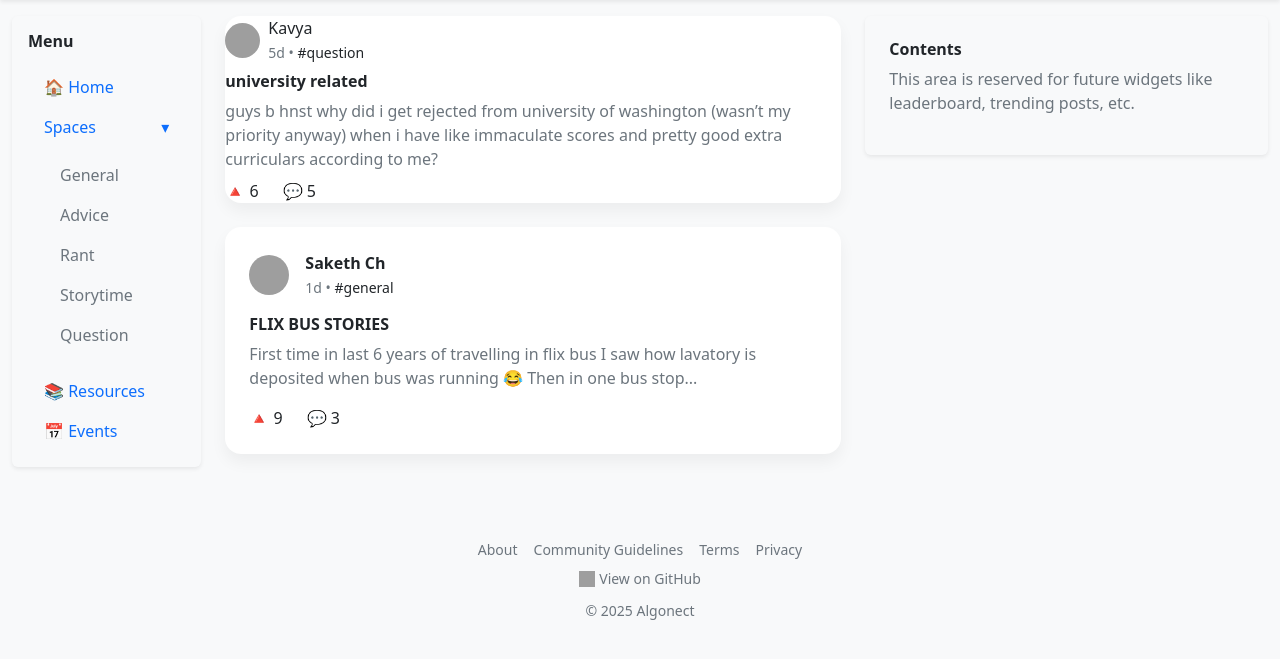
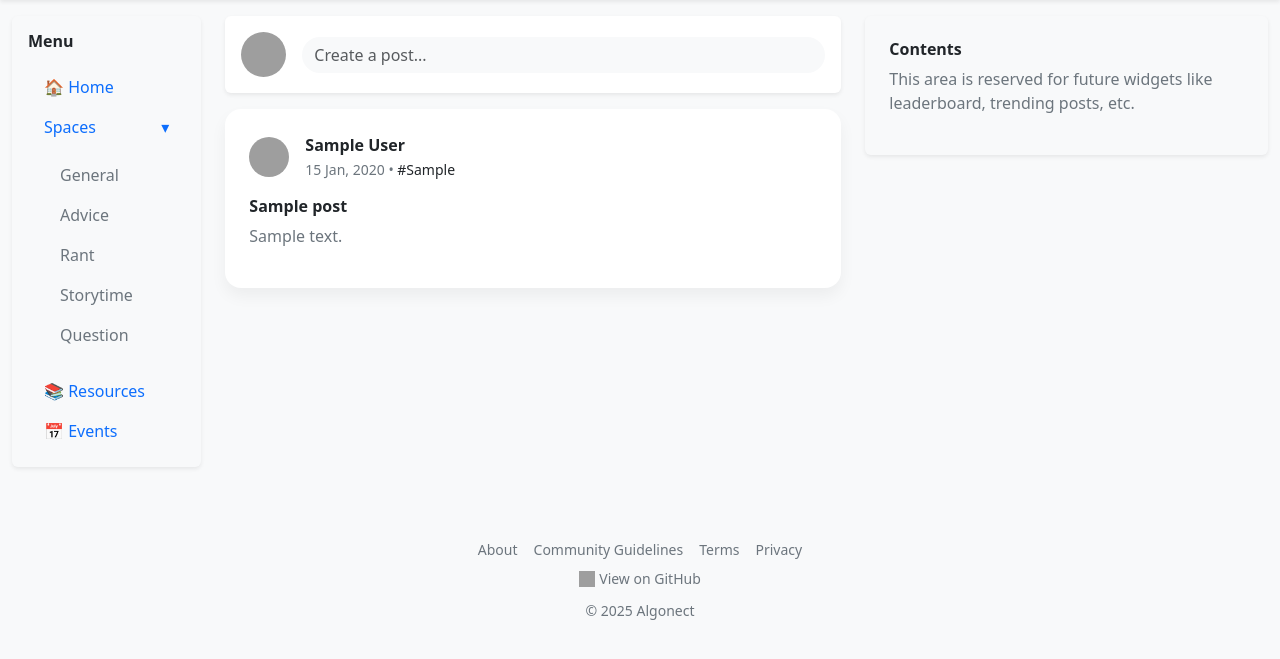
Before and after one commit to Tarangrana/Algonect, a PHP site: page / in a window 1280 px wide. Shown: the part 56-715 px from the top of the page. Run offline with PHP 8.4, Linux system fonts and the light colour scheme; tables that the repository leaves empty or names only in its code hold one stand-in row (values such as "Sample post"); grey boxes are pictures that could not be loaded.

Commit message:
fixed create post

```diff
--- a/index.php
+++ b/index.php
@@ -38,43 +38,41 @@
     <!-- Center Feed -->
     <div class="col-md-6 main-feed">
 
-      <!-- Post 1 -->
-      <div class="post-card mb-4">
-        <div class="d-flex align-items-center mb-2">
-          <img src="assets/images/default-pfp.png" width="35" height="35" class="rounded-circle me-2">
-          <div>
-            <div class="post-author">Kavya</div>
-            <small class="text-muted">5d • <span class="text-primary">#question</span></small>
-          </div>
-        </div>
-        <h6 class="fw-bold">university related</h6>
-        <p class="text-muted mb-2">
-          guys b hnst why did i get rejected from university of washington (wasn’t my priority anyway) when i have like immaculate scores and pretty good extra curriculars according to me?
-        </p>
-        <div class="d-flex justify-content-start text-muted fs-6">
-          <span class="me-4">🔺 6</span>
-          <span>💬 5</span>
-        </div>
+    <!-- Create Post Shortcut Input -->
+<div class="d-flex align-items-center mb-3 p-3 bg-white rounded shadow-sm">
+  <img src="<?= $_SESSION['profile_pic'] ?? 'assets/images/default-pfp.png' ?>" width="45" height="45" class="rounded-circle me-3" alt="Profile Picture">
+
+  <input type="text"
+         class="form-control rounded-pill bg-light border-0 text-muted"
+         placeholder="Create a post..."
+         data-bs-toggle="modal"
+         data-bs-target="#createPostModal"
+         readonly>
 </div>
 
-      <!-- Post 2 -->
-      <div class="post-card p-4">
+    <?php
+require_once 'includes/db_connect.php';
+$sql = "SELECT posts.*, users_info.name FROM posts
+        JOIN users_info ON posts.user_id = users_info.id
+        ORDER BY posts.created_at DESC";
+
+$result = $conn->query($sql);
+
+
+while ($row = $result->fetch_assoc()):
+?>
+  <div class="post-card p-4 mb-4">
     <div class="d-flex align-items-center mb-3">
       <img src="assets/images/default-pfp.png" class="rounded-circle me-3" width="40" height="40" />
       <div>
-            <div class="fw-semibold">Saketh Ch</div>
-            <small class="text-muted">1d • <span class="text-primary">#general</span></small>
+        <div class="fw-semibold"><?= htmlspecialchars($row['name']) ?></div>
+        <small class="text-muted"><?= date("d M, Y", strtotime($row['created_at'])) ?> • <span class="text-primary">#<?= htmlspecialchars($row['tag']) ?></span></small>
       </div>
     </div>
-        <h6 class="fw-bold">FLIX BUS STORIES</h6>
-        <p class="text-muted">
-          First time in last 6 years of travelling in flix bus I saw how lavatory is deposited when bus was running 😂 Then in one bus stop...
-        </p>
-        <div class="d-flex gap-4 text-muted">
-          <span>🔺 9</span>
-          <span>💬 3</span>
+    <h6 class="fw-bold"><?= htmlspecialchars($row['title']) ?></h6>
+    <p class="text-muted"><?= nl2br(htmlspecialchars($row['content'])) ?></p>
   </div>
-      </div>
+<?php endwhile; ?>
 
     </div>
 
@@ -84,7 +82,58 @@
   </div>
 </div>
 
+<!-- Creating Post -->
+<div class="modal fade" id="createPostModal" tabindex="-1" aria-hidden="true">
+  <div class="modal-dialog modal-dialog-centered">
+    <div class="modal-content p-4 rounded-4" style="backdrop-filter: blur(8px);">
+      <div class="modal-body">
+
+        <h6 class="text-primary fw-semibold mb-3">Create Post:</h6>
+
+        <form action="php\create_post.php" method="POST" enctype="multipart/form-data">
+
+          <!-- Profile + Tag Selector -->
+          <div class="d-flex align-items-center mb-3">
+            <img src="<?= $_SESSION['profile_pic'] ?? 'assets/images/default-pfp.png' ?>" width="45" height="45" class="rounded-circle me-2">
+            <span class="fw-semibold"><?= $_SESSION['name'] ?? 'Tarang Rana' ?></span>
+            <span class="ms-2 text-muted">in</span>
+            <select name="tag" class="form-select ms-2 w-auto" required>
+              <option value="" disabled selected>Select a space...</option>
+              <option value="general">#general</option>
+              <option value="advice">#advice</option>
+              <option value="rant">#rant</option>
+              <option value="storytime">#storytime</option>
+              <option value="question">#question</option>
+            </select>
+          </div>
+
+          <!-- Title -->
+          <input type="text" name="title" class="form-control mb-3 rounded" placeholder="Add a title" required>
+
+          <!-- Content -->
+          <textarea name="content" class="form-control mb-3 rounded" rows="5" placeholder="What do you want to talk about..." required></textarea>
+
+          <!-- Photo Upload -->
+          <div class="mb-3 text-muted">
+            <i class="bi bi-image me-1"></i>
+            Add photo
+            <input type="file" name="photo" class="form-control mt-2" disabled>
+          </div>
+
+          <div class="text-end">
+            <button type="submit" class="btn btn-primary px-4 rounded-pill">Post</button>
+          </div>
+
+        </form>
+
+      </div>
+    </div>
+  </div>
+</div>
+
 <?php include 'includes/footer.php'; ?>
+
+
 
 <!-- Scripts -->
 <script src="https://cdn.jsdelivr.net/npm/bootstrap@5.3.0/dist/js/bootstrap.bundle.min.js"></script>
```
Lines whose indentation alone changed are shown as unchanged.
